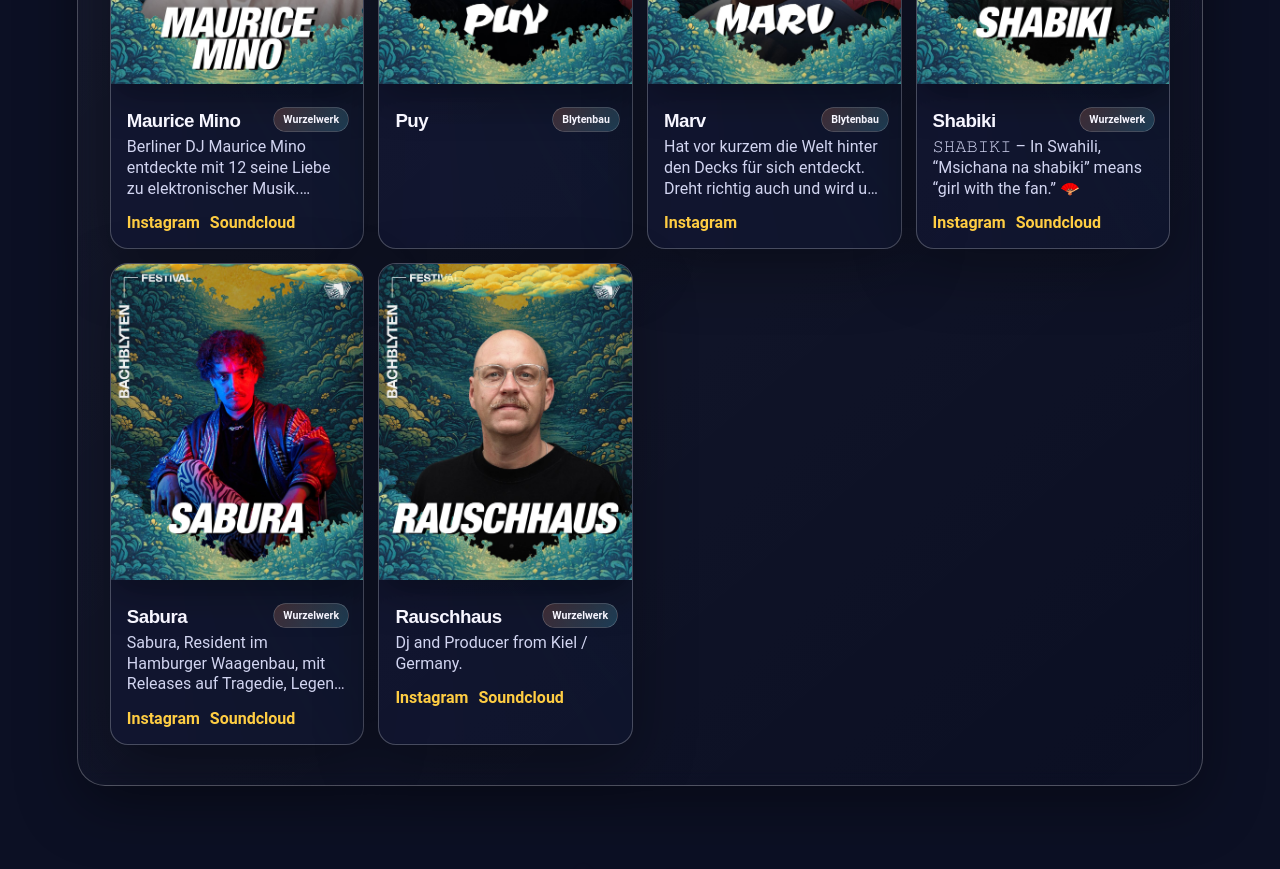
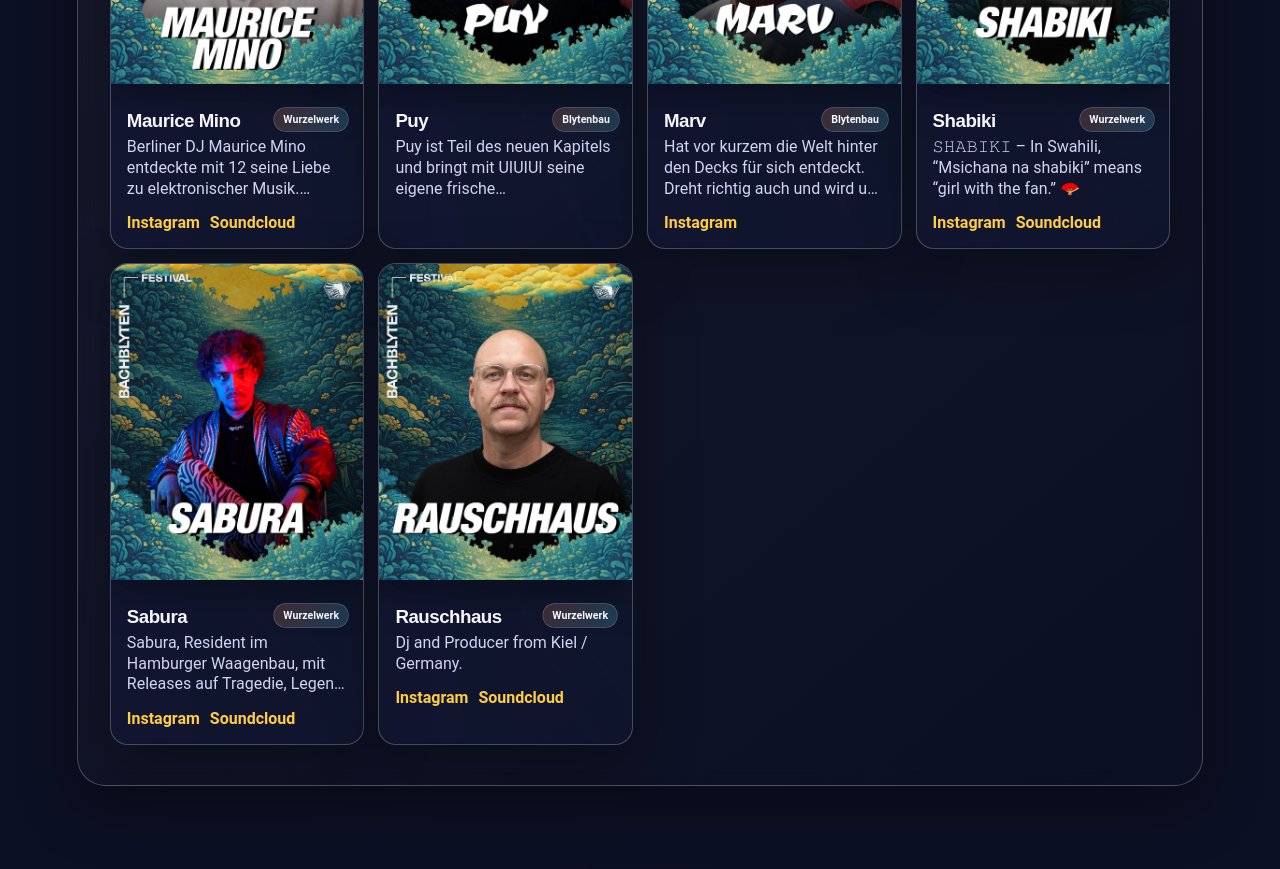
Before and after one commit to Leon-Bor/bachblyten, an Angular app: page /line-up in a window 1280 px wide. Shown: the part 1500-2369 px from the top of the page. Built offline with nearby package versions, Linux system fonts and the light colour scheme; a web font is replaced by a local one.

Commit message:
feat(data): Adds Puy's profile
Adds a detailed profile description for Puy to enhance the lineup information.
This provides users with more context about the artist and their contributions.

```diff
--- a/src/app/data/lineup.ts
+++ b/src/app/data/lineup.ts
@@ -185,7 +185,9 @@ export const LINEUP_DATA: LineupData = {
     {
       name: 'Puy',
       image: 'artists/puy-bachblyten-festival-line-up-2026.jpg',
-      profile: '',
+      profile: `Puy ist Teil des neuen Kapitels und bringt mit UIUIUI seine eigene frische Veranstaltungsreihe an den Start.
+Seit über 20 Jahren prägt er die Szene in NMS mit Events, die hängen bleiben.
+Als DJ bewegt er sich zwischen Peak-Time-Techno und groovigem Tech-House, immer druckvoll, immer tanzbar, immer nach vorne.`,
       time: new Date('2024-07-26T21:30:00'),
       stage: 'Blytenbau',
       links: [],
```
